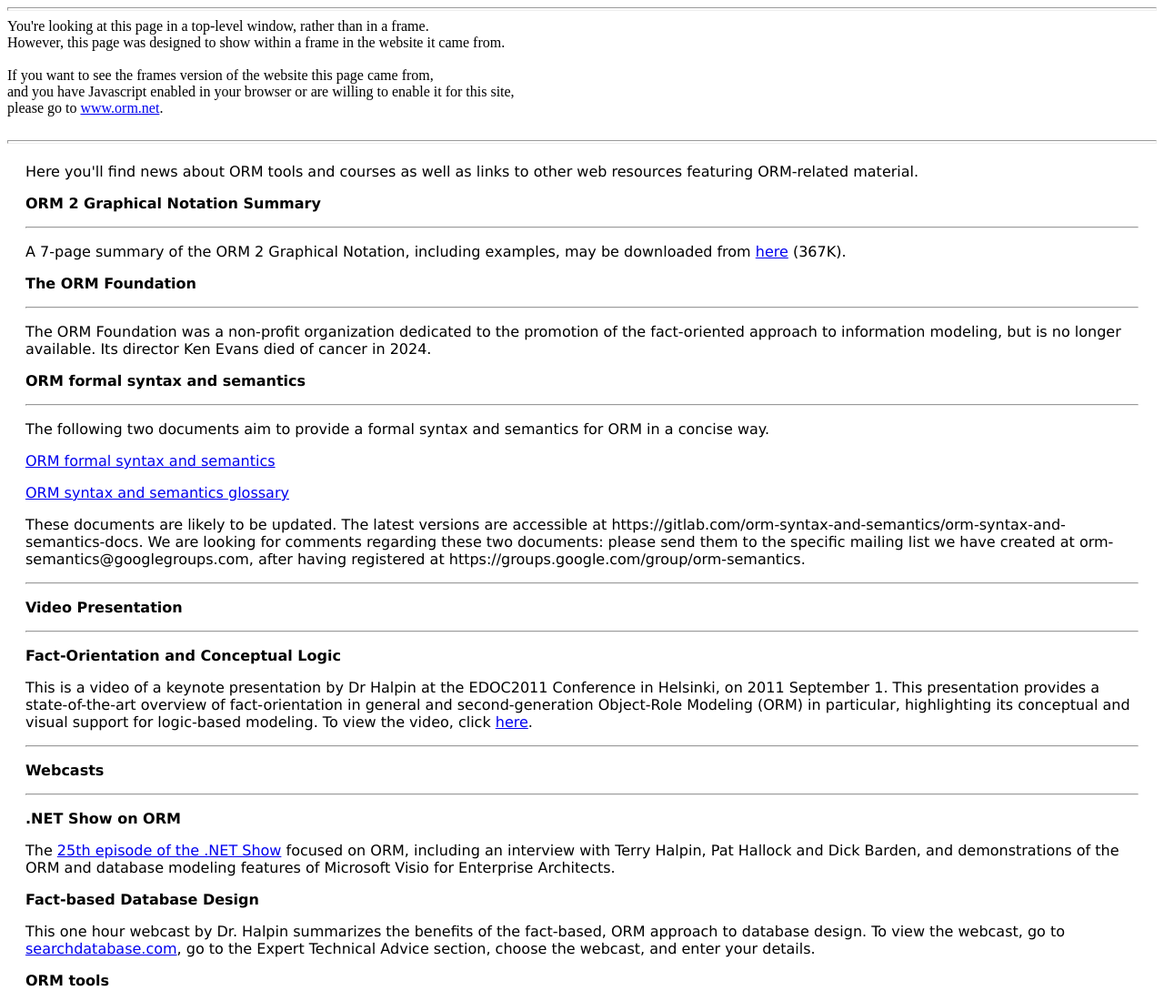
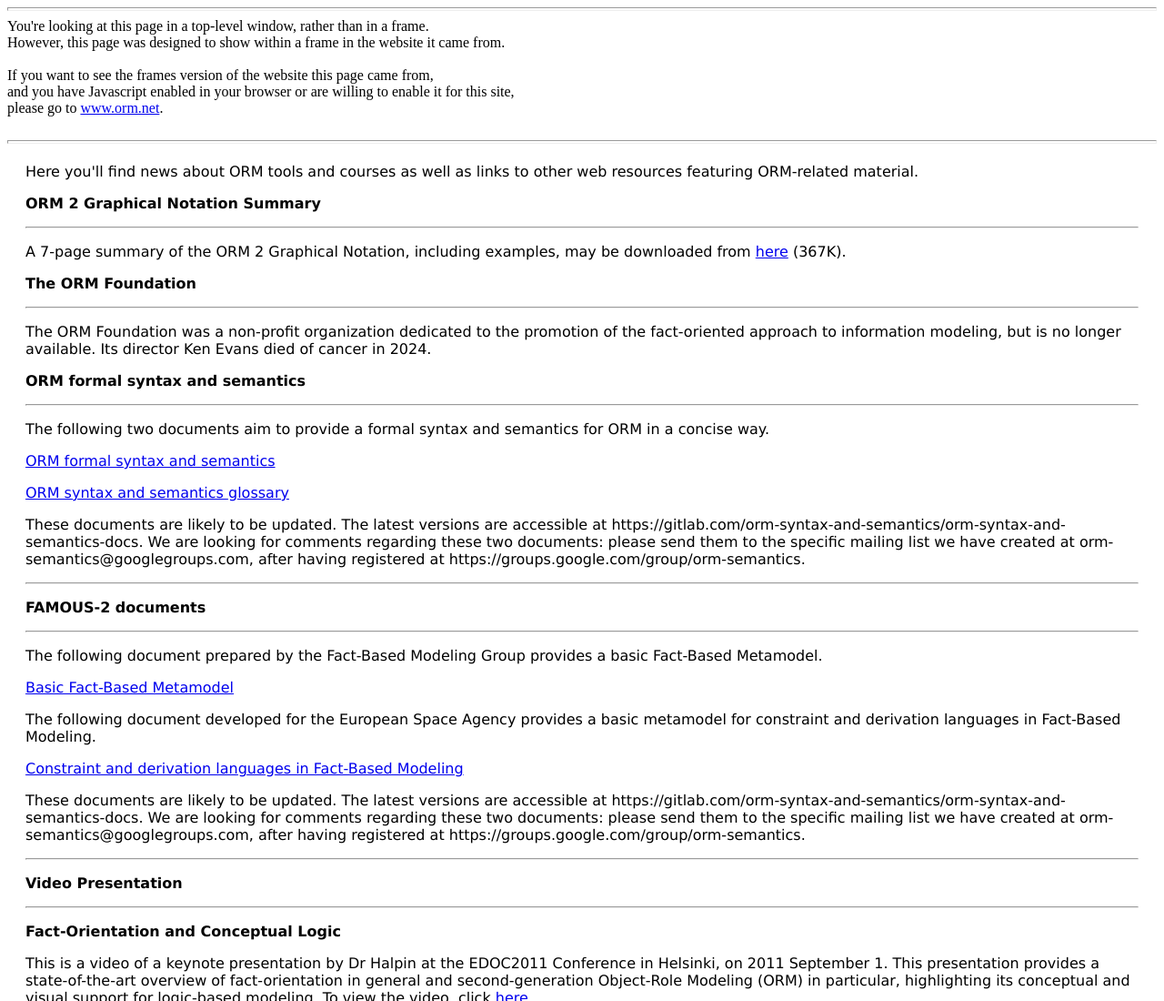
Before and after one commit to TerryHalpin/ORM, a plain HTML site: page resources.html in a window 1280 px wide. Shown: the top 1100 px of the page at 91% size. Drawn offline with Linux system fonts and the light colour scheme.

Commit message:
update resources file

```diff
--- a/resources.html
+++ b/resources.html
@@ -62,7 +62,18 @@
 
 			<p>
 			<hr />
-			<p><font face="Verdana"><a name="video"><b>Video Presentation</b></a> </font></p>
+			<p><font face="Verdana"><b>FAMOUS-2 documents</b> </font></p>
+
+			<hr />
+			<p><font face="Verdana">The following document prepared by the Fact-Based Modeling Group provides a basic Fact-Based Metamodel.
+			<p><a href="pdf/FBM1002 Issue 1.0.pdf" target="_blank">Basic Fact-Based Metamodel</a> <br />
+      <p><p><font face="Verdana">The following document developed for the European Space Agency provides a basic metamodel for constraint and derivation languages in Fact-Based Modeling.
+			<p><a href="pdf/FBM1003 Issue 1.0.pdf" target="_blank">Constraint and derivation languages in Fact-Based Modeling</a> <br />
+			  </p>
+			These documents are likely to be updated. The latest versions are accessible at  https://gitlab.com/orm-syntax-and-semantics/orm-syntax-and-semantics-docs. We are looking for comments regarding these two documents: please send them to the specific mailing list we have created at orm-semantics@googlegroups.com, after having registered at https://groups.google.com/group/orm-semantics.
+
+			<p>
+			<hr /><p><font face="Verdana"><a name="video"><b>Video Presentation</b></a> </font></p>
 
 			<hr />
 			<p><font face="Verdana"><b>Fact-Orientation and Conceptual Logic</b> </font></p>
```
